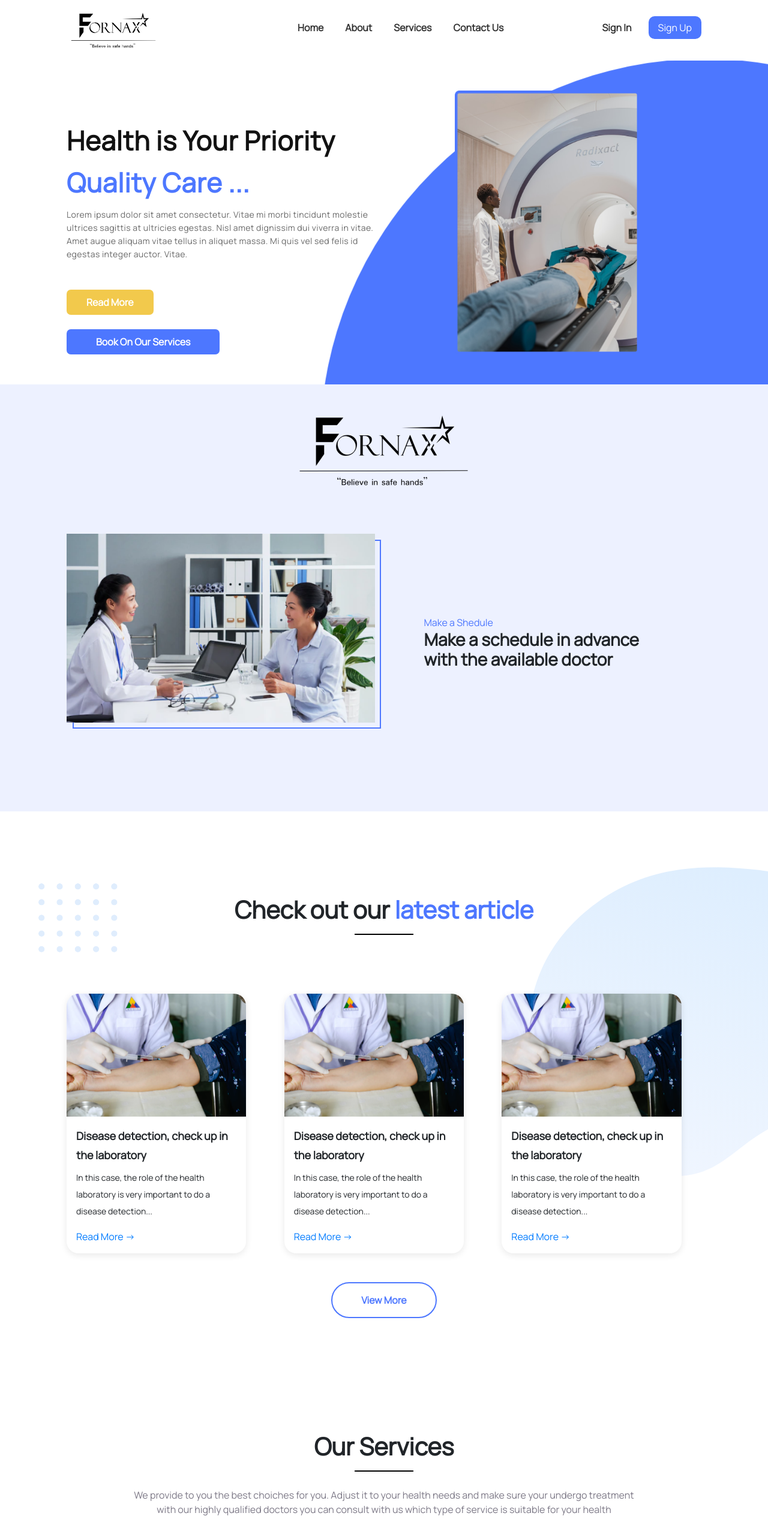
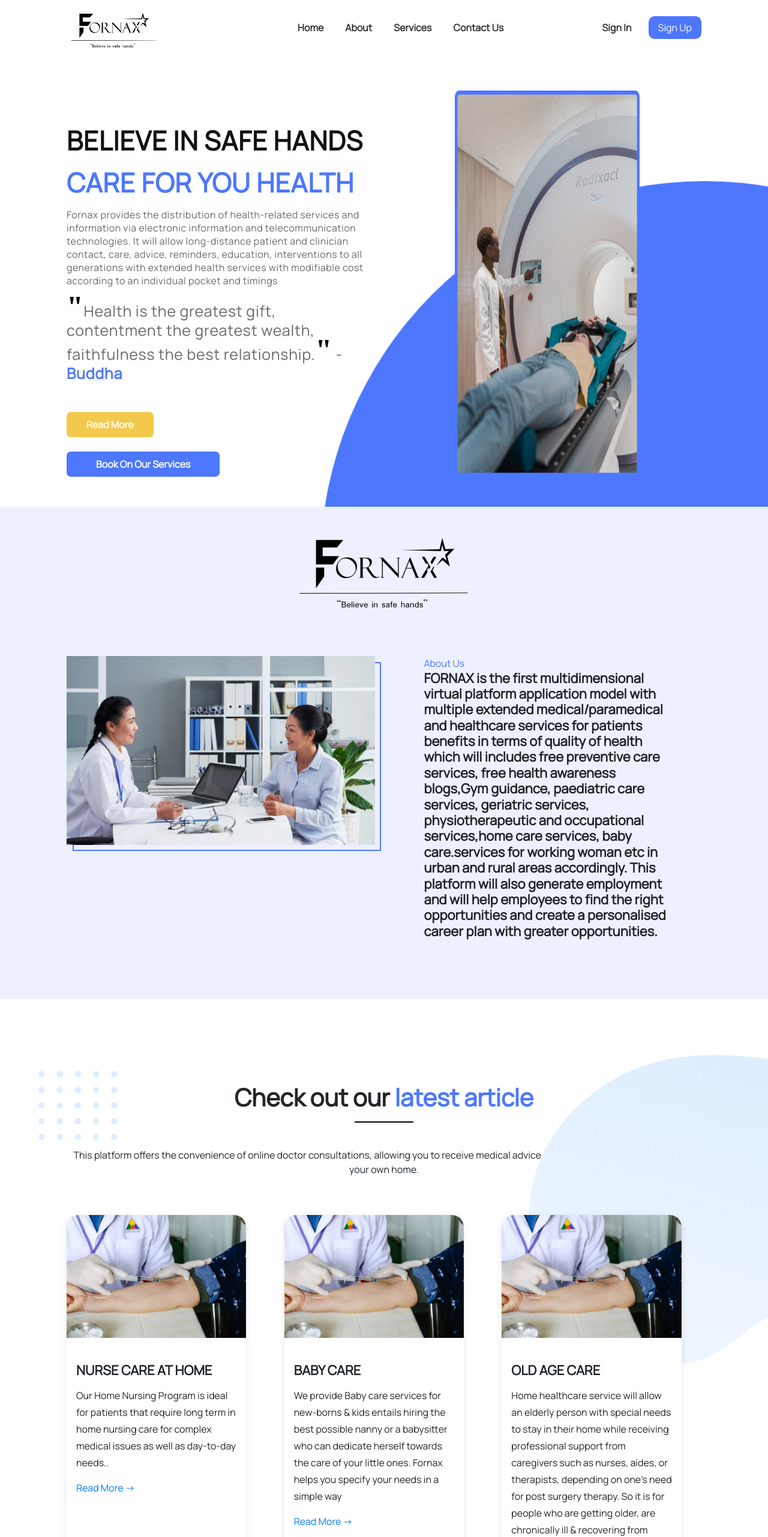
Before and after one commit to mritunjayagarwal/fornax, a plain HTML site: page index.html in a window 1280 px wide. Shown: the top 2563 px of the page at 60% size. Drawn offline with nearby package versions, Linux system fonts and the light colour scheme.

Commit message:
New Updates

```diff
--- a/css/style.css
+++ b/css/style.css
@@ -150,14 +150,19 @@
     letter-spacing: 0.02em;
 }
 
-.hero-para {
+.hero-para, .hero-para-second {
     font-family: 'Manrope';
     font-style: normal;
     font-weight: 500;
-    font-size: 14px;
+    font-size: 16px;
     line-height: 22px;
     letter-spacing: 0.03em;
     color: #696969;
+}
+
+.hero-para-second{
+    font-size: 25px;
+    line-height: 32px;
 }
 
 /* About Sectio */
@@ -182,6 +187,7 @@
 
 .about-head{
     font-weight: 600;
+    font-size: 22px;
 }
 
 /* Article Section */
--- a/index.html
+++ b/index.html
@@ -50,14 +50,17 @@
             <div class="container">
                 <div class="row">
                     <div class="col-lg-6">
-                        <h1 class="hero-main mt-5">Health is Your Priority <br />
-                            <span class="highlight">Quality Care ...</span>
+                        <h1 class="hero-main mt-5">BELIEVE IN SAFE HANDS<br />
+                            <span class="highlight">CARE FOR YOU HEALTH</span>
                         </h1>
 
-                        <p class="hero-para">Lorem ipsum dolor sit amet consectetur. Vitae mi morbi tincidunt molestie
-                            ultrices sagittis
-                            at ultricies egestas. Nisl amet dignissim dui viverra in vitae. Amet augue aliquam vitae
-                            tellus in aliquet massa. Mi quis vel sed felis id egestas integer auctor. Vitae.</p>
+                        <p class="hero-para">Fornax provides the distribution of health-related services and information via
+                            electronic information and telecommunication technologies. It will allow
+                            long-distance patient and clinician contact, care, advice, reminders, education,
+                            interventions to all generations with extended health services with modifiable
+                            cost according to an individual pocket and timings</p>
+                        <p class="hero-para-second"><span style = "font-size: 50px; font-family:'Times New Roman', Times, serif;color:#000; font-weight: 700;">"</span>Health is the greatest gift, contentment the greatest
+                            wealth, faithfulness the best relationship.<span style = "font-size: 50px; font-family:'Times New Roman', Times, serif; color: #000; font-weight: 700;">"</span> - <span style = "color: #4D77FF; font-weight: 700;">Buddha</span></p>
 
                         <div class="mt-5">
                             <button class="btn home-btn1">Read More</button>
@@ -86,9 +89,15 @@
                     </div>
                     <div class="col-lg-6 d-flex align-items-center">
                         <div class = "about-body">
-                            <p class = "about-tag text-left mb-0">Make a Shedule</p>
-                            <h3 class = "about-head m-0">Make a schedule in advance
-                                with the available doctor</h3>
+                            <p class = "about-tag text-left mb-0">About Us</p>
+                            <h3 class = "about-head m-0">FORNAX is the first multidimensional virtual platform application model with multiple
+                                extended medical/paramedical and healthcare services for patients benefits in terms
+                                of quality of health which will includes free preventive care services, free health
+                                awareness blogs,Gym guidance, paediatric care services, geriatric services,
+                                physiotherapeutic and occupational services,home care services, baby care.services
+                                for working woman etc in urban and rural areas accordingly. This platform will also
+                                generate employment and will help employees to find the right opportunities and
+                                create a personalised career plan with greater opportunities.</h3>
                         </div>
                     </div>
                 </div>
@@ -98,6 +107,8 @@
         <section>
             <div class="container">
                 <h1 class="text-center head-title">Check out our <span class = "highlight">latest article</span></h1>
+                <p class = "text-center">This platform offers the convenience of online doctor consultations, allowing you to
+                    receive medical advice and treatment from the comfort of your own home.</p>
                 <img src="./img/square.svg" class="img-fluid square square-left" alt="">
                 <img src="./img/shape1.svg" class="img-fluid shape-right" alt="">
                 <div class="row mt-5">
@@ -105,10 +116,9 @@
                         <div class="article-item">
                             <img src="./img/articles/1.png" class="img-fluid article-image" alt="">
                             <div class="article-body">
-                                <h2 class="article-head">Disease detection, check up in the laboratory</h2>
-                                <p class="article-desc">In this case, the role of the health laboratory is very
-                                    important to
-                                    do a disease detection...</p>
+                                <h2 class="service-head">NURSE CARE AT HOME</h2>
+                                <p class="service-desc">Our Home Nursing Program is ideal for patients that require long term in home
+                                    nursing care for complex medical issues as well as day-to-day needs..</p>
                                 <a href="">Read More -></a>
                             </div>
                         </div>
@@ -117,10 +127,10 @@
                         <div class="article-item">
                             <img src="./img/articles/1.png" class="img-fluid article-image" alt="">
                             <div class="article-body">
-                                <h2 class="article-head">Disease detection, check up in the laboratory</h2>
-                                <p class="article-desc">In this case, the role of the health laboratory is very
-                                    important to
-                                    do a disease detection...</p>
+                                <h2 class="service-head">BABY CARE</h2>
+                                <p class="service-desc">We provide Baby care services for new-borns & kids entails hiring the best possible
+                                    nanny or a babysitter who can dedicate herself towards the care of your little ones.
+                                    Fornax helps you specify your needs in a simple way</p>
                                 <a href="">Read More -></a>
                             </div>
                         </div>
@@ -129,10 +139,52 @@
                         <div class="article-item">
                             <img src="./img/articles/1.png" class="img-fluid article-image" alt="">
                             <div class="article-body">
-                                <h2 class="article-head">Disease detection, check up in the laboratory</h2>
-                                <p class="article-desc">In this case, the role of the health laboratory is very
-                                    important to
-                                    do a disease detection...</p>
+                                <h2 class="service-head">OLD AGE CARE</h2>
+                                <p class="service-desc">Home healthcare service will allow an elderly person with special needs to stay in
+                                    their home while receiving professional support from caregivers such as nurses,
+                                    aides, or therapists, depending on one’s need for post surgery therapy. So it is for
+                                    people who are getting older, are chronically ill & recovering from surgery or illness,
+                                    or are disabled. With in-home care, one is independent in the comfort of their home,
+                                    close to family, safe & secure, in a conducive environment for recovery and
+                                    happiness.</p>
+                                <a href="">Read More -></a>
+                            </div>
+                        </div>
+                    </div>
+                    <div class="col-lg-4 col-md-6 pt-3">
+                        <div class="article-item">
+                            <img src="./img/articles/1.png" class="img-fluid article-image" alt="">
+                            <div class="article-body">
+                                <h2 class="service-head">THERAPIST SERVICES</h2>
+                                <p class="service-desc">Therapist services include an excellent multidimensional Therapist community
+                                    including physiotherapist, speech Therapist, occupational Therapist, vocational
+                                    Therapist, occupational Therapist, at your doorstep with flexible charges and timings.</p>
+                                <a href="">Read More -></a>
+                            </div>
+                        </div>
+                    </div>
+                    <div class="col-lg-4 col-md-6 pt-3">
+                        <div class="article-item">
+                            <img src="./img/articles/1.png" class="img-fluid article-image" alt="">
+                            <div class="article-body">
+                                <h2 class="service-head">CAREGIVER</h2>
+                                <p class="service-desc">Our Caregivers are trained attendants who help patients in their daily activities such
+                                    as bathing, dressing,eating, and maintaining personal hygiene. They are also trained
+                                    to assist with mobility, check vital signs, prevent bedsores, avoid falls & injuries to
+                                    your beloved ones.
+                                    </p>
+                                <a href="">Read More -></a>
+                            </div>
+                        </div>
+                    </div>
+                    <div class="col-lg-4 col-md-6 pt-3">
+                        <div class="article-item">
+                            <img src="./img/articles/1.png" class="img-fluid article-image" alt="">
+                            <div class="article-body">
+                                <h2 class="service-head">RESPITE CARE</h2>
+                                <p class="service-desc">Respite care will provide planned or emergency temporary care provided to
+                                    caregivers of a child or adult.
+                                </p>
                                 <a href="">Read More -></a>
                             </div>
                         </div>
@@ -143,7 +195,7 @@
                 </div>
             </div>
         </section>
-        <section id="services">
+        <!-- <section id="services">
             <img src="./img/shape2.svg" class="img-fluid shape-left" alt="">
             <img src="./img/square.svg" class="img-fluid square square-right" alt="">
             <div class="container">
@@ -220,7 +272,7 @@
                     <button class="more-btn">Learn More</button>
                 </div>
             </div>
-        </section>
+        </section> -->
         <section>
             <img src="./img/plant.svg" class="img-fluid plant-right" alt="">
             <div class="container">
```
